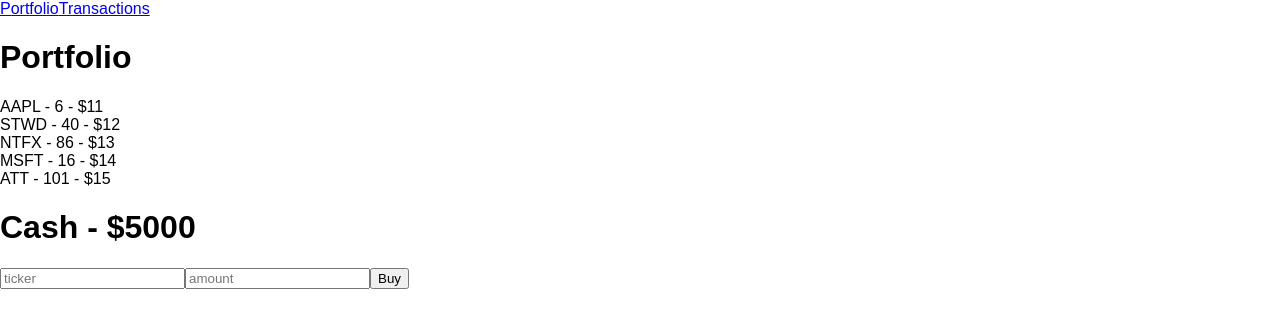
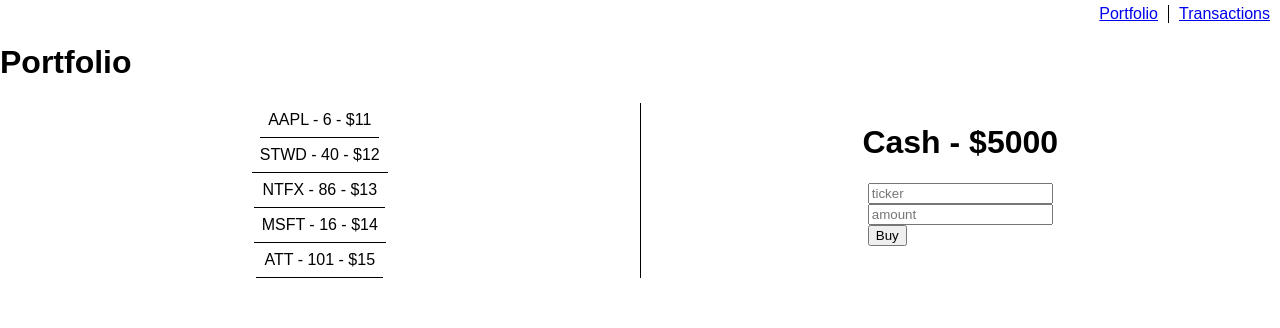
Before and after one commit to husheric/TTP-FS20180728, a React (Create React App) app in the folder frontend/: page /Portfolio in a window 1280 px wide. Shown: the top 328 px of the page. Built offline with nearby package versions, Linux system fonts and the light colour scheme.

Commit message:
portfolio + transactions component are created and finished

```diff
--- a/frontend/src/App.css
+++ b/frontend/src/App.css
@@ -19,3 +19,47 @@
   width: 100vw;
   height: 100vh;
 }
+
+.header {
+  display: flex;
+  flex-direction: row;
+  justify-content: flex-end;
+  margin-top: 5px;
+}
+
+.header-portfolio {
+  padding-right: 10px;
+  border-right: 1px solid black;
+}
+
+.header-transactions {
+  padding-left: 10px;
+  padding-right: 10px;
+}
+
+.portfolio-body {
+  display: flex;
+  justify-content: space-between;
+}
+
+.portfolio-listing {
+  display: flex;
+  width: 50vw;
+  flex-direction: column;
+  justify-content: center;
+  align-items: center;
+  border-right: 1px black solid;
+}
+
+.portfolio-stock {
+  border-bottom: 1px black solid;
+  padding: 8px;
+}
+
+.portfolio-buy {
+  display: flex;
+  width: 50vw;
+  flex-direction: column;
+  /*justify-content: center;*/
+  align-items: center;
+}
--- a/frontend/src/App.js
+++ b/frontend/src/App.js
@@ -5,6 +5,7 @@
 import Login from './Components/Login';
 import Register from './Components/Register';
 import Portfolio from './Components/Portfolio';
+import Transactions from './Components/Transactions';
 
 class App extends Component {
   constructor() {
@@ -39,6 +40,7 @@
         <Route path='/login' render={() => <Login onChange={this.onChange} />} />
         <Route path='/register' render={() => <Register onChange={this.onChange} />} />
         <Route path='/portfolio' component={Portfolio} />
+        <Route path='/transactions' component={Transactions} />
       </Switch>
     );
   }
--- a/frontend/src/Components/Header.jsx
+++ b/frontend/src/Components/Header.jsx
@@ -5,14 +5,17 @@
 class Header extends Component {
   render() {
     return (
-      <div>
+      <div className='header'>
+      	<div className='header-portfolio'>
 	        <Link to={'/portfolio'}>
 	          Portfolio
 	        </Link>
-
+	       </div>
+	       <div className='header-transactions'>
 	        <Link to={'/transactions'}>
 	          Transactions
 	        </Link>
+	       </div>
       </div>
     );
   }
--- a/frontend/src/Components/Portfolio.jsx
+++ b/frontend/src/Components/Portfolio.jsx
@@ -14,24 +14,22 @@
   render() {
     return (
       <div>
-        <div className='header' >
-          <Header />
-        </div>
-        <div>
+        <Header />
+        <div className='portfolio-title'>
           <h1>Portfolio</h1>
         </div>
         <div className='portfolio-body'>
           <div className='portfolio-listing'>
             {data.map(el => (
-              <div>{el.ticker} - {el.shares} - ${el.price}</div>
+              <div className='portfolio-stock'>{el.ticker} - {el.shares} - ${el.price}</div>
             ))}
           </div>
           <div className='portfolio-buy'>
             <h1>Cash - $5000</h1>
             <form>
-              <input placeholder='ticker' name='ticker' />
-              <input placeholder='amount' name='amount'/>
-              <input type='submit' value='Buy' />
+              <div><input placeholder='ticker' name='ticker' /></div>
+              <div><input placeholder='amount' name='amount'/></div>
+              <div><input type='submit' value='Buy' /></div>
             </form>
           </div>
         </div>
--- a/frontend/src/Components/Transactions.jsx
+++ b/frontend/src/Components/Transactions.jsx
@@ -0,0 +1,31 @@
+import React, { Component } from 'react';
+
+import Header from './Header';
+
+const data = [
+  { ticker: 'AAPL', shares: 6, price: '11' },
+  { ticker: 'STWD', shares: 40, price: '12' },
+  { ticker: 'NTFX', shares: 86, price: '13' },
+  { ticker: 'MSFT', shares: 16, price: '14' },
+  { ticker: 'ATT', shares: 101, price: '15' }
+];
+
+class Transactions extends Component {
+  render() {
+    return (
+      <div>
+        <Header />
+        <div className='transactions-title'>
+          <h1>Transactions</h1>
+        </div>
+        <div className='transactions-listing'>
+          {data.map(el => (
+            <div className='transactions-stock'>{el.ticker} - {el.shares} - ${el.price}</div>
+          ))}
+        </div>
+      </div>
+    );
+  }
+}
+
+export default Transactions;
```
Lines whose indentation alone changed are shown as unchanged.
